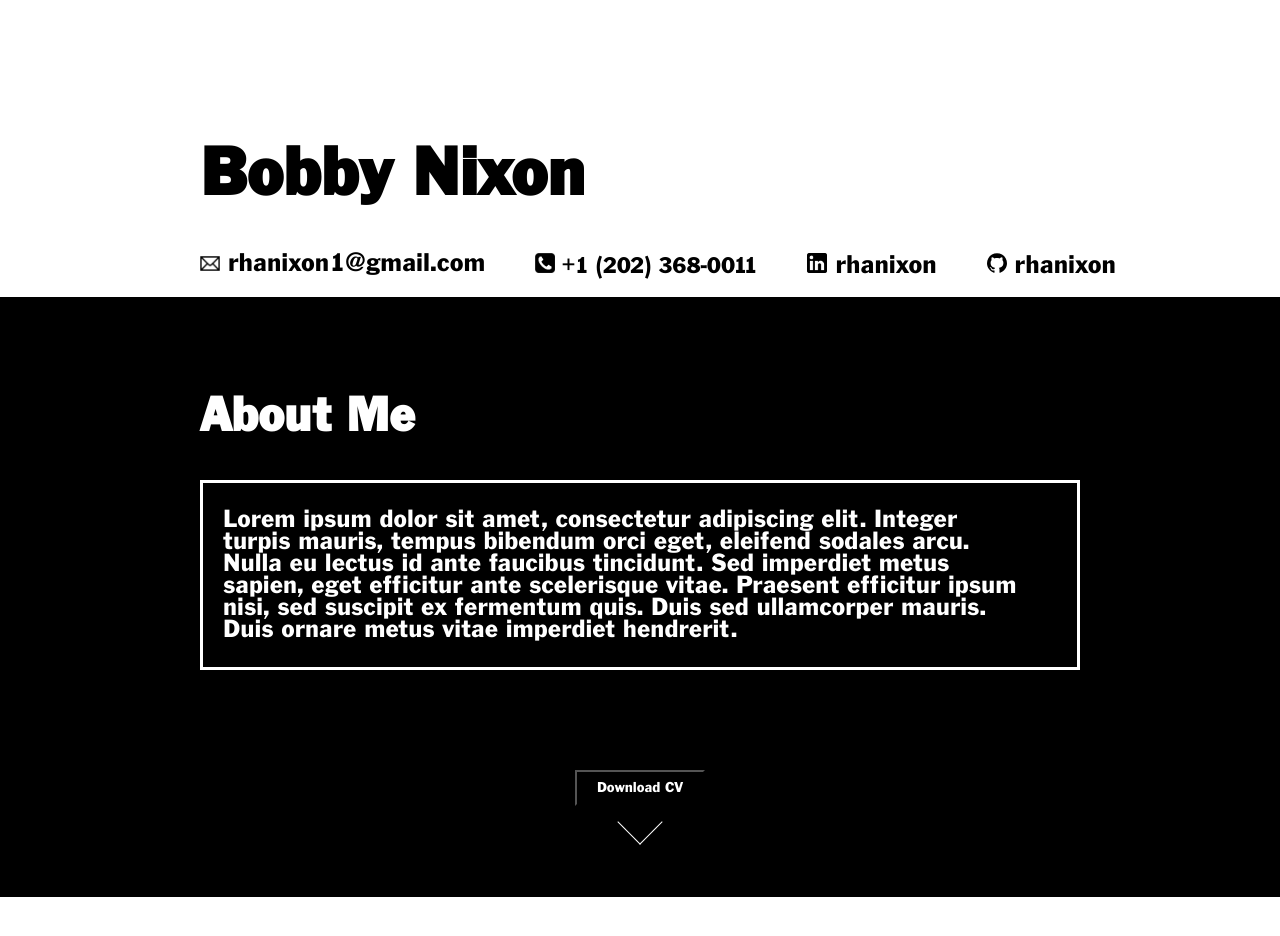
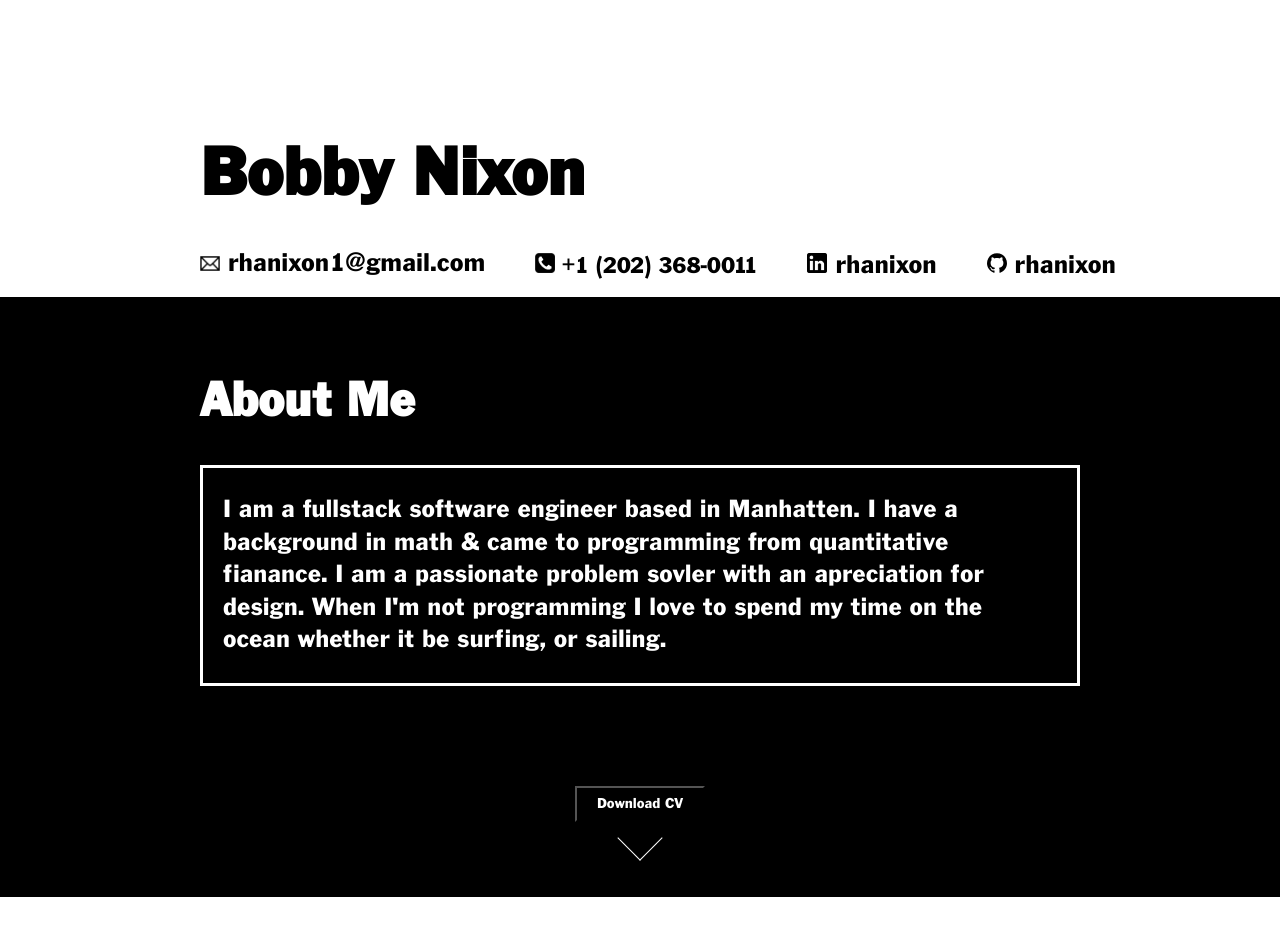
Before and after one commit to rhanixon/rhanixon, a React (Create React App) app: page / in a window 1280 px wide. Shown: the top 936 px of the page. Built offline with nearby package versions, Linux system fonts and the light colour scheme.

Commit message:
added draft bio

```diff
--- a/src/App.css
+++ b/src/App.css
@@ -284,3 +284,5 @@ i {
   border-bottom-width: 4px;
   border-right-width: 4px;
 }
+
+.oneandquarter {line-height: 1.25em;}
--- a/src/Bio.js
+++ b/src/Bio.js
@@ -9,7 +9,7 @@ export default class Bio extends Component {
           </div>
           <div className="boxed">
           <div className="bio-item">
-            <p>Lorem ipsum dolor sit amet, consectetur adipiscing elit. Integer turpis mauris, tempus bibendum orci eget, eleifend sodales arcu. Nulla eu lectus id ante faucibus tincidunt. Sed imperdiet metus sapien, eget efficitur ante scelerisque vitae. Praesent efficitur ipsum nisi, sed suscipit ex fermentum quis. Duis sed ullamcorper mauris. Duis ornare metus vitae imperdiet hendrerit.</p>
+            <p className="oneandquarter">I am a fullstack software engineer based in Manhatten. I have a background in math & came to programming from quantitative fianance. I am a passionate problem sovler with an apreciation for design. When I'm not programming I love to spend my time on the ocean whether it be surfing, or sailing. </p>
           </div>
         </div>
       </div>
--- a/src/Portfolio.js
+++ b/src/Portfolio.js
@@ -1,3 +1,4 @@
+/* eslint-disable react/jsx-no-target-blank */
 import React, { Component } from "react";
 
 export default class Portfolio extends Component {
--- a/src/SubHeader.js
+++ b/src/SubHeader.js
@@ -1,3 +1,4 @@
+/* eslint-disable react/jsx-no-target-blank */
 import React, { Component } from "react";
 import linkedin from "./linkedin.png";
 import github from "./github.svg";
```
